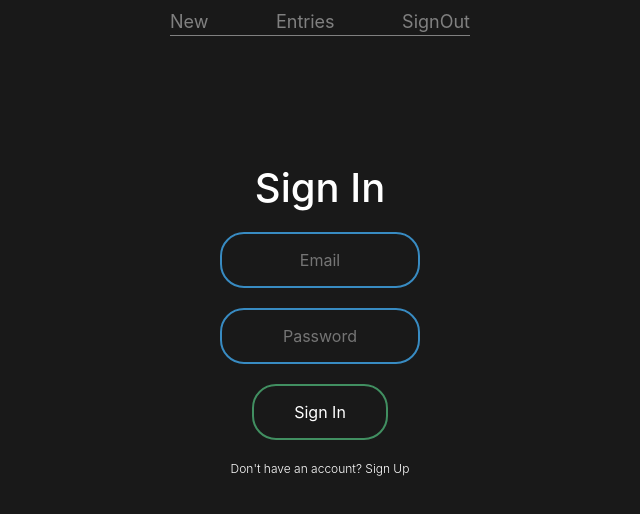
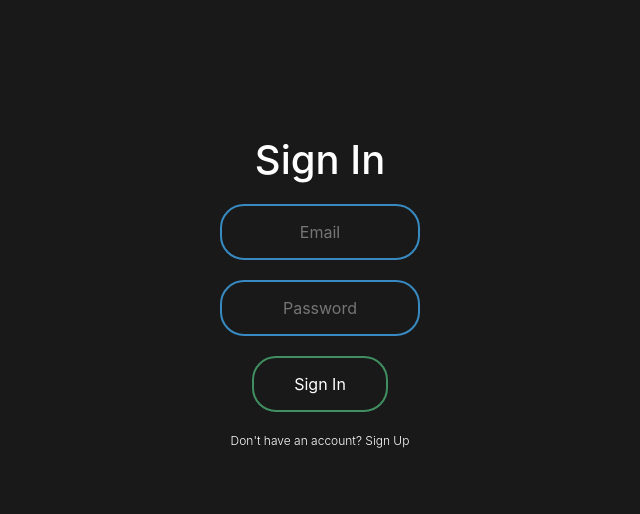
Before and after one commit to J-J-Tech/mst, a React (Create React App) app: page /signin in a window 1280 px wide. Shown: the top 514 px of the page, without its empty margins (320-960 px from the left). Built offline with nearby package versions, Linux system fonts and the light colour scheme; no server answers.

Commit message:
only show nav links if user is signed in

```diff
--- a/src/App.js
+++ b/src/App.js
@@ -106,8 +106,8 @@ const App = () => {
 
   return (
     <div className="App">
-      <MstContext.Provider value={{ user, entries, isLoading, fetchEntries }}>
-        <Navbar signUserOut={signUserOut} />
+      <MstContext.Provider value={{ user, entries, isLoading, fetchEntries, signUserOut }}>
+        <Navbar />
         <main>
           {routes}
         </main>
--- a/src/components/navbar/navbar.component.jsx
+++ b/src/components/navbar/navbar.component.jsx
@@ -1,17 +1,23 @@
-import React from 'react';
+import React, { useContext } from 'react';
 import { Link } from 'react-router-dom';
+
+import MstContext from '../../context/mst.context';
+
 import './navbar.styles.css';
 
-const Navbar = ({ signUserOut }) => {
-
+const Navbar = () => {
+    const { user, signUserOut } = useContext(MstContext);
 
     return (
         <div className='navbar'>
-            <ul className="nav nav-pills links-container">
-                <li className="nav-item"><Link className='option' to='/new'>New</Link></li>
-                <li className="nav-item"><Link className='option' to='/entries'>Entries</Link></li>
-                <li className="nav-item"><Link className='option' to='/signin' onClick={signUserOut}>SignOut</Link></li>
-            </ul>
+            {
+                user &&
+                <ul className="nav nav-pills links-container">
+                    <li className="nav-item"><Link className='option' to='/new'>New</Link></li>
+                    <li className="nav-item"><Link className='option' to='/entries'>Entries</Link></li>
+                    <li className="nav-item"><Link className='option' to='/signin' onClick={signUserOut}>SignOut</Link></li>
+                </ul>
+            }
         </div>
     )
 }
```
